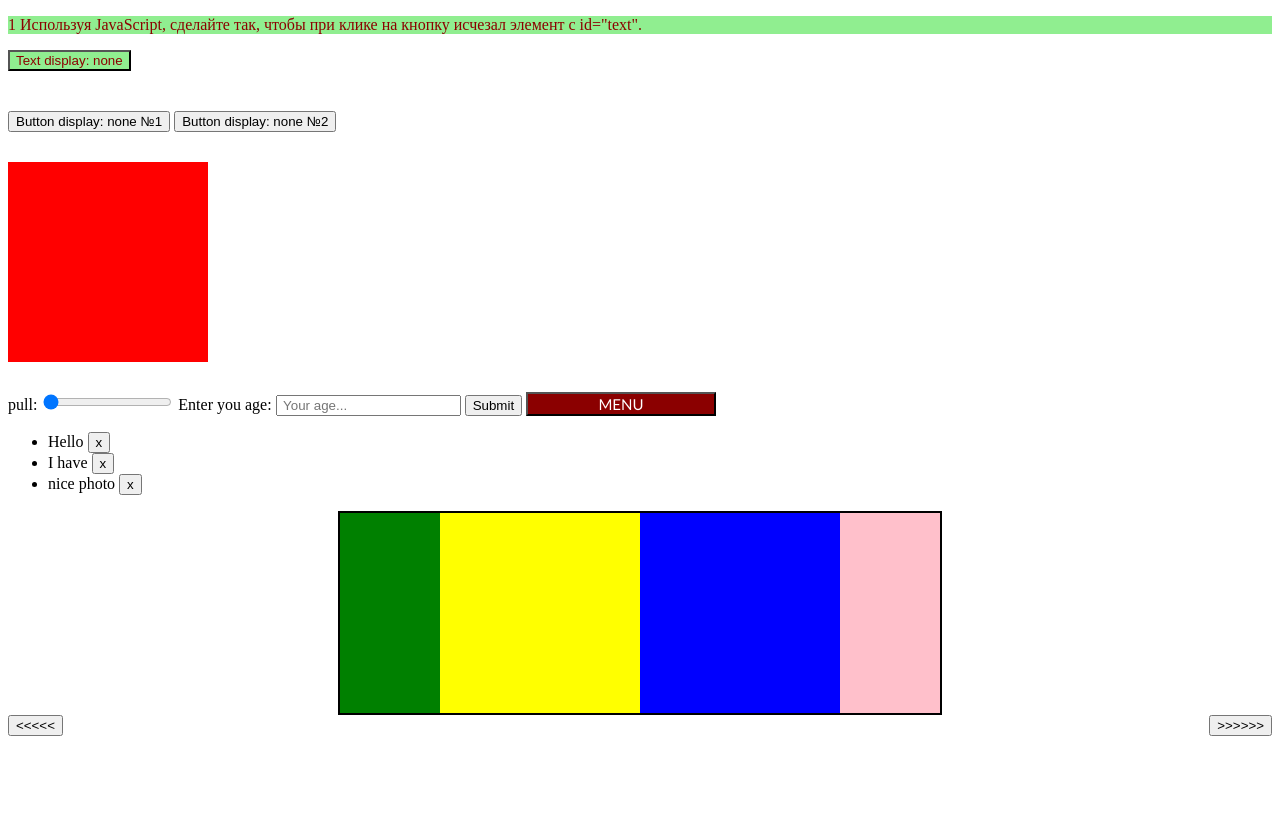
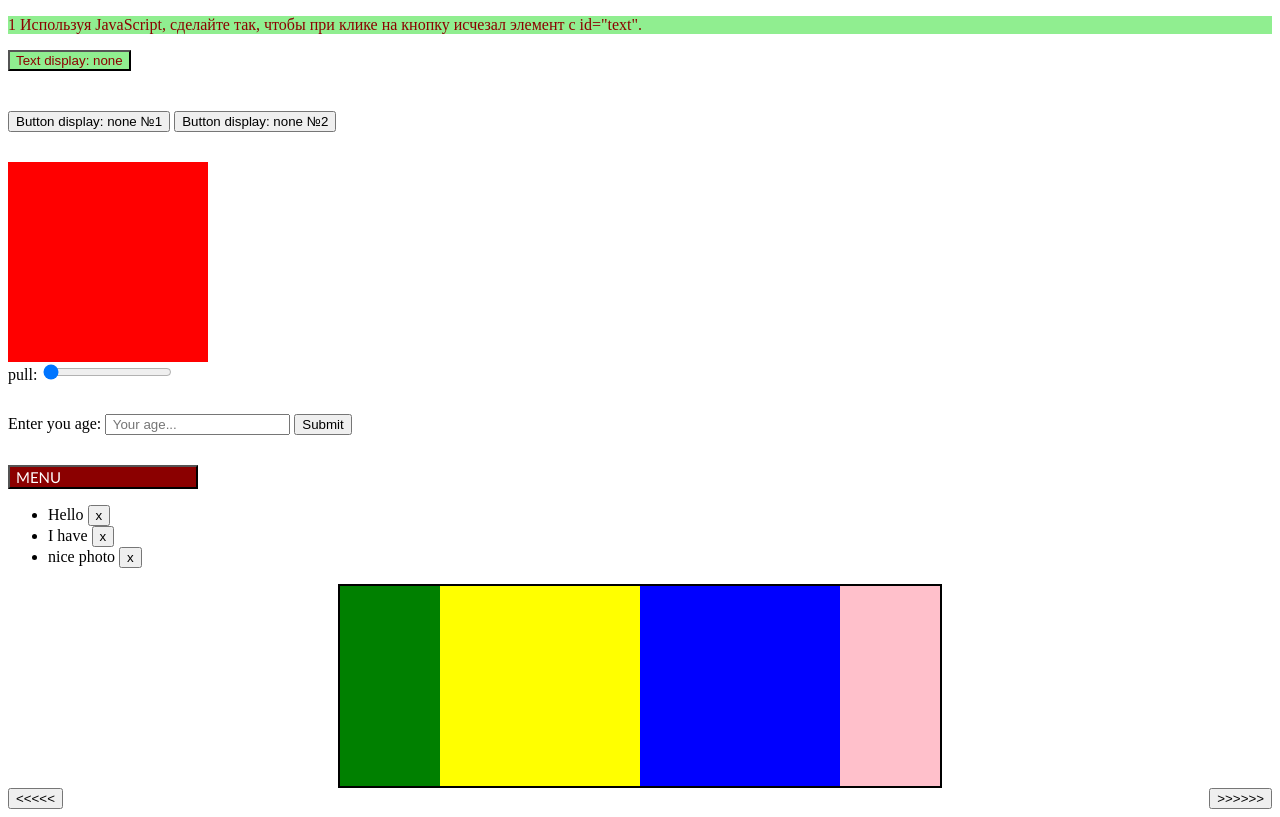
Before and after one commit to VolodymyrPerun/OktenWebUniversITy-homeworks-js, a plain HTML site: page homework22-js-oktenweb-dom-ivents-1.html in a window 1280 px wide. Drawn offline with Linux system fonts and the light colour scheme.

Commit message:
Update homework22-js-oktenweb-dom-ivents-1.html

```diff
--- a/homework22-js-oktenweb-dom-ivents-1.html
+++ b/homework22-js-oktenweb-dom-ivents-1.html
@@ -35,6 +35,8 @@
     }
 
     #btn-toggle {
+        display: flex;
+        margin-right:  auto;
         margin-top: 30px;
         color: white;
         background-color: darkred;
@@ -149,7 +151,7 @@
 <!--3 створити інпут який приймає вік людини та кнопку яка підтверджує дію.
 При натисканні на кнопку зчитати інформацію з інпуту та перевірити
  вік чи меньше він ніж 18, та повідомити про це користувача-->
-
+<form action="post">
     <label for="age"> Enter you age:
         <input type="number" name="age"
                oninput="validation()" placeholder=" Your age... " id="age" required>
```
